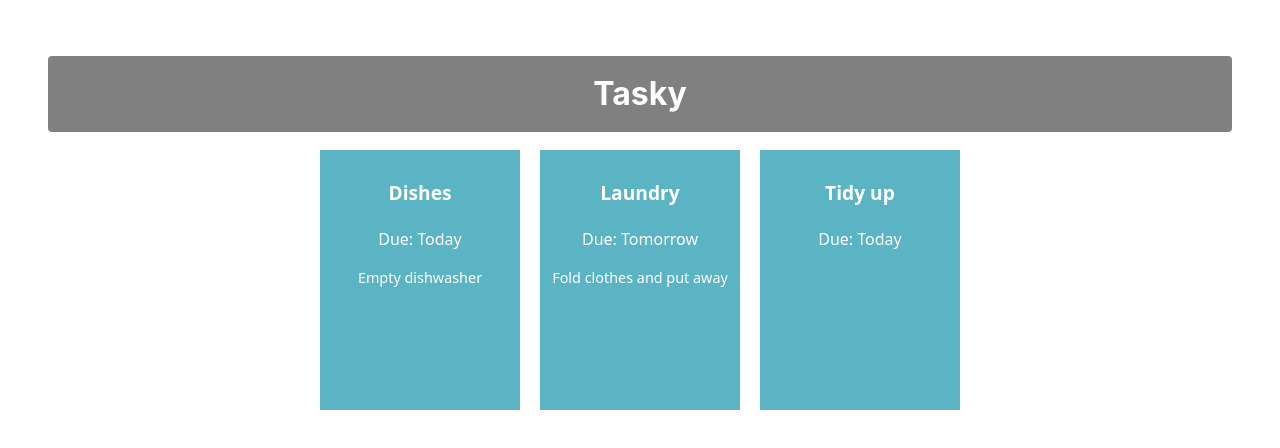
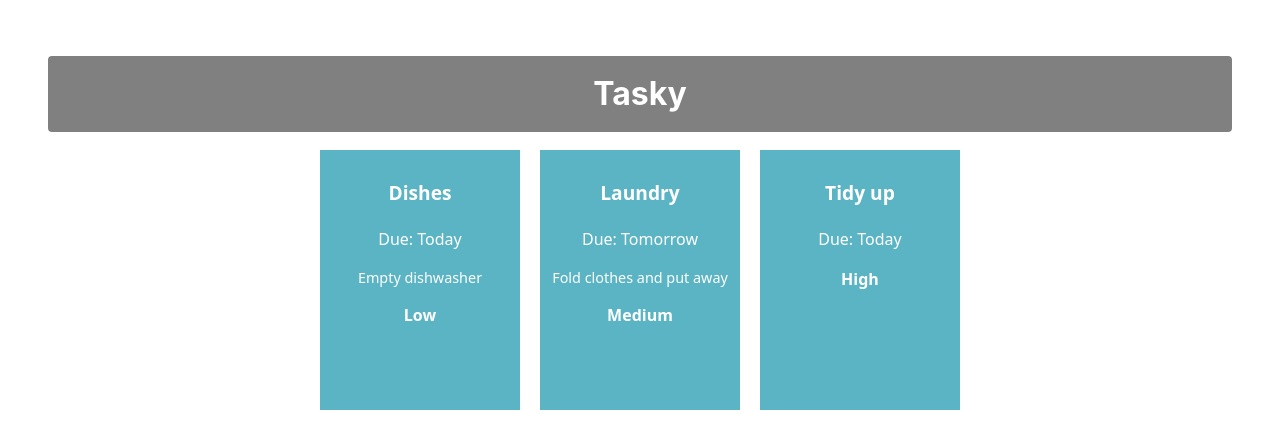
Before and after one commit to EDestigni2005/react-basics-labs-s1-2025, a React (Vite) app in the folder tasky/: page / in a window 1280 px wide. Shown: the top 448 px of the page. Built offline with nearby package versions, Linux system fonts and the light colour scheme.

Commit message:
Tasky lab 2a - Exercise done

```diff
--- a/tasky/src/App.css
+++ b/tasky/src/App.css
@@ -42,3 +42,7 @@
   font-size: 0.9em;
   margin-top: 5px;
 }
+.taskPriority {
+  margin-top: 8px;
+  font-weight: bold;
+}
--- a/tasky/src/App.jsx
+++ b/tasky/src/App.jsx
@@ -6,9 +6,9 @@
 
       const [ taskState, setTaskState ] = useState({
     tasks: [
-      { id: 1, title:"Dishes", description: "Empty dishwasher", deadline: "Today" },
-      { id: 2, title: "Laundry", description: "Fold clothes and put away", deadline: "Tomorrow" },
-      { id: 3, title: "Tidy up", deadline: "Today" }
+      { id: 1, title:"Dishes", description: "Empty dishwasher", deadline: "Today", priority: "Low"},
+      { id: 2, title: "Laundry", description: "Fold clothes and put away", deadline: "Tomorrow", priority: "Medium" },
+      { id: 3, title: "Tidy up", deadline: "Today", priority: "High" }
     ]
   });
 
@@ -22,6 +22,7 @@
       description={task.description}
       deadline={task.deadline}
       key={task.id}
+      priority={task.priority}
     />
   ))}
 
--- a/tasky/src/components/Task.jsx
+++ b/tasky/src/components/Task.jsx
@@ -7,6 +7,7 @@
             <p className="title">{props.title}</p>
             <p>Due: {props.deadline}</p>
             <p className="taskDescription">{props.description}</p>
+            <p className={`taskPriority ${props.priority?.toLowerCase()}`}> {props.priority}</p>
         </div>
     )
 }
```
